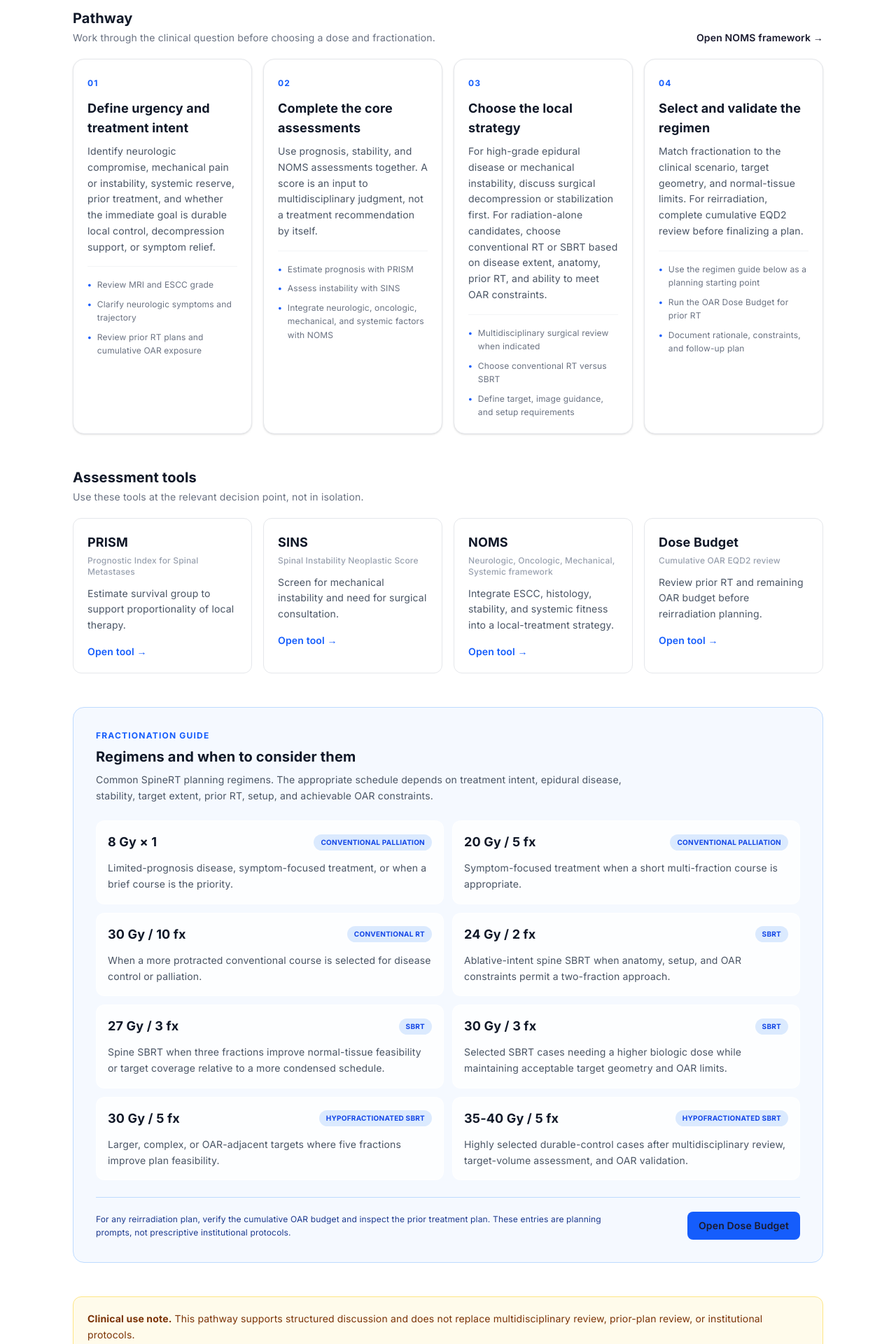
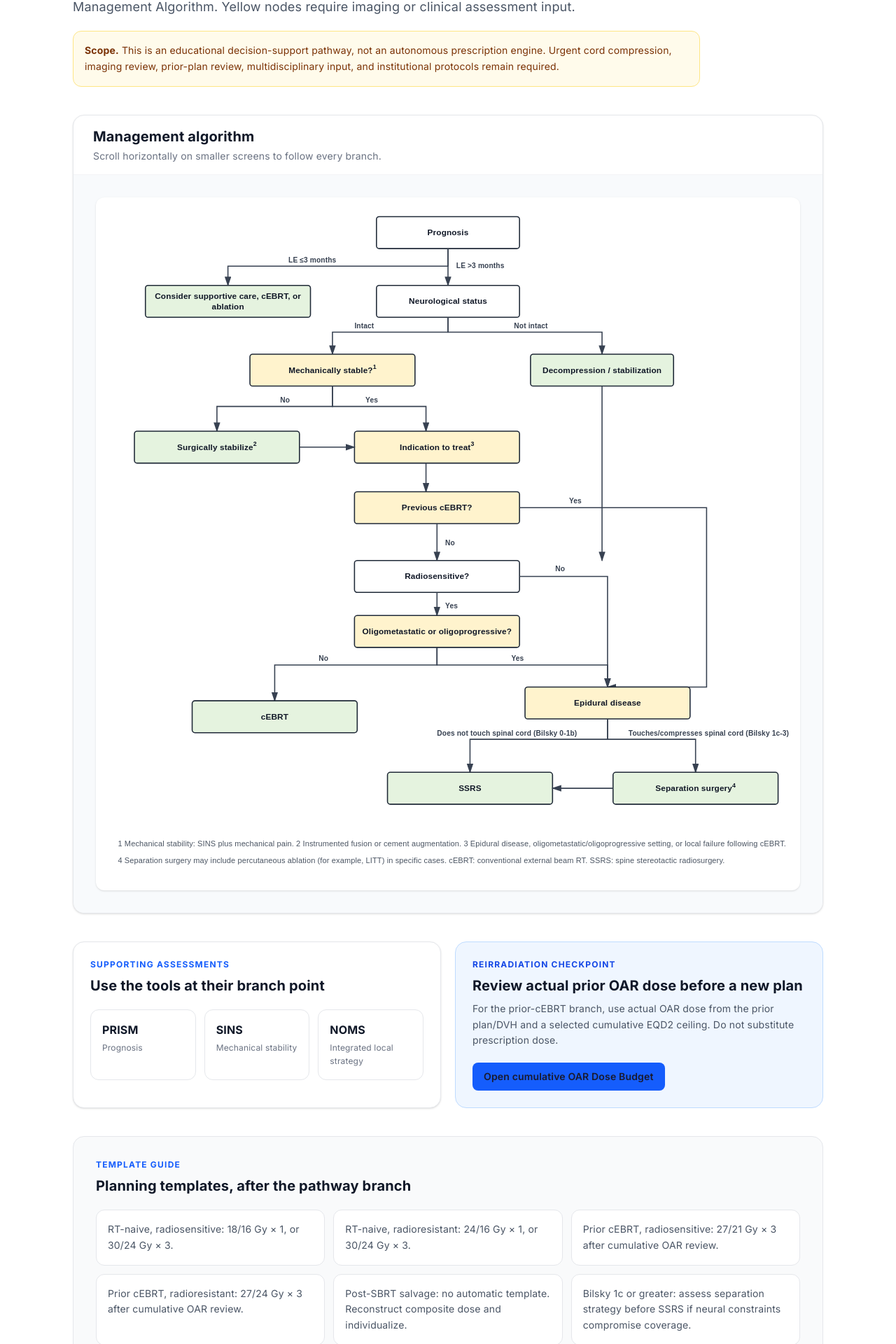
Before and after one commit to kabsam549-bot/spine-hub, a Next.js app: page /pathway in a window 1280 px wide. Shown: the part 317-2237 px from the top of the page at 70% size. Built offline with nearby package versions, Linux system fonts and the light colour scheme.

Commit message:
feat: align spine pathway with source algorithm

```diff
--- a/src/app/pathway/page.tsx
+++ b/src/app/pathway/page.tsx
@@ -1,186 +1,141 @@
 import Link from "next/link";
 
-const pathwaySteps = [
-  {
-    number: "01",
-    title: "Define urgency and treatment intent",
-    description:
-      "Identify neurologic compromise, mechanical pain or instability, systemic reserve, prior treatment, and whether the immediate goal is durable local control, decompression support, or symptom relief.",
-    actions: ["Review MRI and ESCC grade", "Clarify neurologic symptoms and trajectory", "Review prior RT plans and cumulative OAR exposure"],
-  },
-  {
-    number: "02",
-    title: "Complete the core assessments",
-    description:
-      "Use prognosis, stability, and NOMS assessments together. A score is an input to multidisciplinary judgment, not a treatment recommendation by itself.",
-    actions: ["Estimate prognosis with PRISM", "Assess instability with SINS", "Integrate neurologic, oncologic, mechanical, and systemic factors with NOMS"],
-  },
-  {
-    number: "03",
-    title: "Choose the local strategy",
-    description:
-      "For high-grade epidural disease or mechanical instability, discuss surgical decompression or stabilization first. For radiation-alone candidates, choose conventional RT or SBRT based on disease extent, anatomy, prior RT, and ability to meet OAR constraints.",
-    actions: ["Multidisciplinary surgical review when indicated", "Choose conventional RT versus SBRT", "Define target, image guidance, and setup requirements"],
-  },
-  {
-    number: "04",
-    title: "Select and validate the regimen",
-    description:
-      "Match fractionation to the clinical scenario, target geometry, and normal-tissue limits. For reirradiation, complete cumulative EQD2 review before finalizing a plan.",
-    actions: ["Use the regimen guide below as a planning starting point", "Run the OAR Dose Budget for prior RT", "Document rationale, constraints, and follow-up plan"],
-  },
-];
+type NodeProps = {
+  x: number;
+  y: number;
+  width: number;
+  height?: number;
+  children: React.ReactNode;
+  kind?: "decision" | "action" | "neutral";
+};
 
-const assessmentTools = [
-  {
-    href: "/prism",
-    title: "PRISM",
-    detail: "Prognostic Index for Spinal Metastases",
-    use: "Estimate survival group to support proportionality of local therapy.",
-  },
-  {
-    href: "/sins",
-    title: "SINS",
-    detail: "Spinal Instability Neoplastic Score",
-    use: "Screen for mechanical instability and need for surgical consultation.",
-  },
-  {
-    href: "/noms",
-    title: "NOMS",
-    detail: "Neurologic, Oncologic, Mechanical, Systemic framework",
-    use: "Integrate ESCC, histology, stability, and systemic fitness into a local-treatment strategy.",
-  },
-  {
-    href: "/dose-budget",
-    title: "Dose Budget",
-    detail: "Cumulative OAR EQD2 review",
-    use: "Review prior RT and remaining OAR budget before reirradiation planning.",
-  },
-];
+function Node({ x, y, width, height = 58, children, kind = "neutral" }: NodeProps) {
+  const fill = kind === "decision" ? "#fff3cd" : kind === "action" ? "#e5f3df" : "#ffffff";
+  return (
+    <g>
+      <rect x={x} y={y} width={width} height={height} rx="5" fill={fill} stroke="#1f2937" strokeWidth="2" />
+      <foreignObject x={x + 10} y={y + 6} width={width - 20} height={height - 12}>
+        <div style={{ height: "100%", display: "flex", alignItems: "center", justifyContent: "center", textAlign: "center", color: "#111827", fontSize: "15px", fontWeight: 600, lineHeight: 1.2 }}>
+          {children}
+        </div>
+      </foreignObject>
+    </g>
+  );
+}
 
-const regimens = [
-  {
-    regimen: "8 Gy × 1",
-    category: "Conventional palliation",
-    use: "Limited-prognosis disease, symptom-focused treatment, or when a brief course is the priority.",
-  },
-  {
-    regimen: "20 Gy / 5 fx",
-    category: "Conventional palliation",
-    use: "Symptom-focused treatment when a short multi-fraction course is appropriate.",
-  },
-  {
-    regimen: "30 Gy / 10 fx",
-    category: "Conventional RT",
-    use: "When a more protracted conventional course is selected for disease control or palliation.",
-  },
-  {
-    regimen: "24 Gy / 2 fx",
-    category: "SBRT",
-    use: "Ablative-intent spine SBRT when anatomy, setup, and OAR constraints permit a two-fraction approach.",
-  },
-  {
-    regimen: "27 Gy / 3 fx",
-    category: "SBRT",
-    use: "Spine SBRT when three fractions improve normal-tissue feasibility or target coverage relative to a more condensed schedule.",
-  },
-  {
-    regimen: "30 Gy / 3 fx",
-    category: "SBRT",
-    use: "Selected SBRT cases needing a higher biologic dose while maintaining acceptable target geometry and OAR limits.",
-  },
-  {
-    regimen: "30 Gy / 5 fx",
-    category: "Hypofractionated SBRT",
-    use: "Larger, complex, or OAR-adjacent targets where five fractions improve plan feasibility.",
-  },
-  {
-    regimen: "35-40 Gy / 5 fx",
-    category: "Hypofractionated SBRT",
-    use: "Highly selected durable-control cases after multidisciplinary review, target-volume assessment, and OAR validation.",
-  },
+function Line({ points, label }: { points: string; label?: { x: number; y: number; text: string } }) {
+  return (
+    <g>
+      <polyline points={points} fill="none" stroke="#374151" strokeWidth="2" markerEnd="url(#arrow)" />
+      {label && <text x={label.x} y={label.y} fill="#374151" fontSize="13" fontWeight="600">{label.text}</text>}
+    </g>
+  );
+}
+
+const templates = [
+  "RT-naive, radiosensitive: 18/16 Gy × 1, or 30/24 Gy × 3.",
+  "RT-naive, radioresistant: 24/16 Gy × 1, or 30/24 Gy × 3.",
+  "Prior cEBRT, radiosensitive: 27/21 Gy × 3 after cumulative OAR review.",
+  "Prior cEBRT, radioresistant: 27/24 Gy × 3 after cumulative OAR review.",
+  "Post-SBRT salvage: no automatic template. Reconstruct composite dose and individualize.",
+  "Bilsky 1c or greater: assess separation strategy before SSRS if neural constraints compromise coverage.",
 ];
 
 export default function PathwayPage() {
   return (
-    <div className="flex flex-col gap-12">
-      <section className="max-w-3xl pt-2">
-        <div className="inline-flex items-center gap-2 text-xs font-semibold uppercase tracking-widest text-blue-600">
-          <span className="h-px w-8 bg-blue-600" />Clinical Workflow
-        </div>
-        <h1 className="mt-4 text-3xl font-bold leading-tight text-gray-900 sm:text-4xl lg:text-5xl">
-          Spine treatment pathway
-        </h1>
-        <p className="mt-4 text-base leading-relaxed text-gray-500 sm:text-lg">
-          A practical sequence for moving from presentation to a treatment strategy, regimen selection, and reirradiation review.
-        </p>
+    <div className="mx-auto flex max-w-7xl flex-col gap-10">
+      <section className="max-w-4xl pt-2">
+        <div className="inline-flex items-center gap-2 text-xs font-semibold uppercase tracking-widest text-blue-600"><span className="h-px w-8 bg-blue-600" />MD Anderson framework</div>
+        <h1 className="mt-4 text-3xl font-bold leading-tight text-gray-900 sm:text-4xl lg:text-5xl">Spine metastasis management pathway</h1>
+        <p className="mt-4 text-base leading-relaxed text-gray-600 sm:text-lg">The clinical pathway, reproduced as a decision tree from the simplified MD Anderson Spine Metastasis Management Algorithm. Yellow nodes require imaging or clinical assessment input.</p>
+        <div className="mt-5 rounded-xl border border-amber-200 bg-amber-50 p-4 text-sm leading-relaxed text-amber-900"><strong>Scope.</strong> This is an educational decision-support pathway, not an autonomous prescription engine. Urgent cord compression, imaging review, prior-plan review, multidisciplinary input, and institutional protocols remain required.</div>
       </section>
 
-      <section>
-        <div className="mb-5 flex items-end justify-between gap-4">
-          <div>
-            <h2 className="text-xl font-bold text-gray-900">Pathway</h2>
-            <p className="mt-1 text-sm text-gray-500">Work through the clinical question before choosing a dose and fractionation.</p>
-          </div>
-          <Link href="/noms" className="hidden text-sm font-semibold text-blue-600 hover:text-blue-700 sm:block">Open NOMS framework →</Link>
+      <section className="overflow-hidden rounded-2xl border border-gray-200 bg-white shadow-sm">
+        <div className="border-b border-gray-100 px-5 py-4 sm:px-7">
+          <h2 className="text-xl font-bold text-gray-900">Management algorithm</h2>
+          <p className="mt-1 text-sm text-gray-500">Scroll horizontally on smaller screens to follow every branch.</p>
         </div>
-        <div className="grid gap-4 lg:grid-cols-4">
-          {pathwaySteps.map((step) => (
-            <article key={step.number} className="rounded-2xl border border-gray-200 bg-white p-5 shadow-sm">
-              <span className="text-xs font-bold tracking-widest text-blue-600">{step.number}</span>
-              <h3 className="mt-3 text-lg font-bold text-gray-900">{step.title}</h3>
-              <p className="mt-2 text-sm leading-relaxed text-gray-600">{step.description}</p>
-              <ul className="mt-4 space-y-2 border-t border-gray-100 pt-4 text-xs leading-relaxed text-gray-500">
-                {step.actions.map((action) => <li key={action} className="flex gap-2"><span className="font-bold text-blue-600">•</span><span>{action}</span></li>)}
-              </ul>
-            </article>
-          ))}
+        <div className="overflow-x-auto bg-slate-50 p-5 sm:p-8">
+          <svg viewBox="0 0 1280 1260" role="img" aria-label="MD Anderson spine metastasis management decision tree" className="min-w-[960px] w-full rounded-xl bg-white shadow-sm" style={{ fontFamily: "Arial, sans-serif" }}>
+            <defs>
+              <marker id="arrow" markerWidth="10" markerHeight="10" refX="8" refY="3" orient="auto" markerUnits="strokeWidth"><path d="M0,0 L0,6 L9,3 z" fill="#374151" /></marker>
+            </defs>
+
+            <Node x={510} y={35} width={260}>Prognosis</Node>
+            <Line points="640,93 640,125 240,125 240,160" label={{ x: 350, y: 118, text: "LE ≤3 months" }} />
+            <Line points="640,93 640,160" label={{ x: 655, y: 128, text: "LE >3 months" }} />
+            <Node x={90} y={160} width={300} kind="action">Consider supportive care, cEBRT, or ablation</Node>
+            <Node x={510} y={160} width={260}>Neurological status</Node>
+
+            <Line points="640,218 640,245 430,245 430,285" label={{ x: 470, y: 238, text: "Intact" }} />
+            <Line points="640,218 640,245 920,245 920,285" label={{ x: 760, y: 238, text: "Not intact" }} />
+            <Node x={280} y={285} width={300} kind="decision">Mechanically stable?<sup>1</sup></Node>
+            <Node x={790} y={285} width={260} kind="action">Decompression / stabilization</Node>
+
+            <Line points="430,343 430,380 220,380 220,425" label={{ x: 335, y: 373, text: "No" }} />
+            <Line points="430,343 430,380 600,380 600,425" label={{ x: 490, y: 373, text: "Yes" }} />
+            <Node x={70} y={425} width={300} kind="action">Surgically stabilize<sup>2</sup></Node>
+            <Node x={470} y={425} width={300} kind="decision">Indication to treat<sup>3</sup></Node>
+            <Line points="370,454 470,454" />
+
+            <Line points="600,483 600,535" />
+            <Node x={470} y={535} width={300} kind="decision">Previous cEBRT?</Node>
+            <Line points="620,593 620,660" label={{ x: 635, y: 632, text: "No" }} />
+            <Line points="770,564 1110,564 1110,890 930,890" label={{ x: 860, y: 556, text: "Yes" }} />
+            <Line points="920,343 920,660" />
+            <Node x={470} y={660} width={300}>Radiosensitive?</Node>
+
+            <Line points="620,718 620,760" label={{ x: 635, y: 747, text: "Yes" }} />
+            <Line points="770,689 930,689 930,890" label={{ x: 835, y: 680, text: "No" }} />
+            <Node x={470} y={760} width={300} kind="decision">Oligometastatic or oligoprogressive?</Node>
+            <Line points="620,818 620,850 325,850 325,915" label={{ x: 405, y: 842, text: "No" }} />
+            <Line points="620,818 620,850 930,850 930,890" label={{ x: 755, y: 842, text: "Yes" }} />
+            <Node x={175} y={915} width={300} kind="action">cEBRT</Node>
+            <Node x={780} y={890} width={300} kind="decision">Epidural disease</Node>
+
+            <Line points="930,948 930,985 680,985 680,1045" label={{ x: 620, y: 978, text: "Does not touch spinal cord (Bilsky 0-1b)" }} />
+            <Line points="930,948 930,985 1090,985 1090,1045" label={{ x: 968, y: 978, text: "Touches/compresses spinal cord (Bilsky 1c-3)" }} />
+            <Node x={530} y={1045} width={300} kind="action">SSRS</Node>
+            <Node x={940} y={1045} width={300} kind="action">Separation surgery<sup>4</sup></Node>
+            <Line points="940,1074 830,1074" />
+
+            <text x="40" y="1180" fill="#4b5563" fontSize="14">1 Mechanical stability: SINS plus mechanical pain. 2 Instrumented fusion or cement augmentation. 3 Epidural disease, oligometastatic/oligoprogressive setting, or local failure following cEBRT.</text>
+            <text x="40" y="1210" fill="#4b5563" fontSize="14">4 Separation surgery may include percutaneous ablation (for example, LITT) in specific cases. cEBRT: conventional external beam RT. SSRS: spine stereotactic radiosurgery.</text>
+          </svg>
         </div>
       </section>
 
-      <section>
-        <h2 className="text-xl font-bold text-gray-900">Assessment tools</h2>
-        <p className="mt-1 text-sm text-gray-500">Use these tools at the relevant decision point, not in isolation.</p>
-        <div className="mt-5 grid gap-4 sm:grid-cols-2 lg:grid-cols-4">
-          {assessmentTools.map((tool) => (
-            <Link key={tool.href} href={tool.href} className="group rounded-xl border border-gray-200 bg-white p-5 transition-all hover:border-blue-300 hover:shadow-md">
-              <h3 className="text-lg font-bold text-gray-900 group-hover:text-blue-600">{tool.title}</h3>
-              <p className="mt-1 text-xs font-medium text-gray-400">{tool.detail}</p>
-              <p className="mt-3 text-sm leading-relaxed text-gray-600">{tool.use}</p>
-              <p className="mt-4 text-sm font-semibold text-blue-600">Open tool →</p>
-            </Link>
-          ))}
+      <section className="grid gap-5 lg:grid-cols-[1fr_1fr]">
+        <div className="rounded-2xl border border-gray-200 bg-white p-6 shadow-sm">
+          <p className="text-xs font-bold uppercase tracking-widest text-blue-600">Supporting assessments</p>
+          <h2 className="mt-2 text-xl font-bold text-gray-900">Use the tools at their branch point</h2>
+          <div className="mt-5 grid gap-3 sm:grid-cols-3">
+            {[{ href: "/prism", name: "PRISM", detail: "Prognosis" }, { href: "/sins", name: "SINS", detail: "Mechanical stability" }, { href: "/noms", name: "NOMS", detail: "Integrated local strategy" }].map((tool) => (
+              <Link key={tool.href} href={tool.href} className="rounded-xl border border-gray-200 p-4 transition hover:border-blue-300 hover:bg-blue-50">
+                <p className="font-bold text-gray-900">{tool.name}</p><p className="mt-1 text-xs leading-relaxed text-gray-500">{tool.detail}</p>
+              </Link>
+            ))}
+          </div>
+        </div>
+        <div className="rounded-2xl border border-blue-200 bg-blue-50 p-6">
+          <p className="text-xs font-bold uppercase tracking-widest text-blue-700">Reirradiation checkpoint</p>
+          <h2 className="mt-2 text-xl font-bold text-gray-900">Review actual prior OAR dose before a new plan</h2>
+          <p className="mt-2 text-sm leading-relaxed text-gray-600">For the prior-cEBRT branch, use actual OAR dose from the prior plan/DVH and a selected cumulative EQD2 ceiling. Do not substitute prescription dose.</p>
+          <Link href="/dose-budget" className="mt-5 inline-flex rounded-lg bg-blue-600 px-4 py-2.5 text-sm font-semibold text-white hover:bg-blue-700">Open cumulative OAR Dose Budget</Link>
         </div>
       </section>
 
-      <section>
-        <div className="rounded-2xl border border-blue-200 bg-blue-50/60 p-6 sm:p-8">
-          <div className="max-w-3xl">
-            <p className="text-xs font-bold uppercase tracking-widest text-blue-600">Fractionation guide</p>
-            <h2 className="mt-2 text-xl font-bold text-gray-900">Regimens and when to consider them</h2>
-            <p className="mt-2 text-sm leading-relaxed text-gray-600">Common SpineRT planning regimens. The appropriate schedule depends on treatment intent, epidural disease, stability, target extent, prior RT, setup, and achievable OAR constraints.</p>
-          </div>
-          <div className="mt-6 grid gap-3 sm:grid-cols-2">
-            {regimens.map((item) => (
-              <article key={item.regimen} className="rounded-xl border border-white/80 bg-white/80 p-4">
-                <div className="flex flex-wrap items-center justify-between gap-2">
-                  <h3 className="text-lg font-bold text-gray-900">{item.regimen}</h3>
-                  <span className="rounded-full bg-blue-100 px-2.5 py-1 text-[10px] font-bold uppercase tracking-wide text-blue-700">{item.category}</span>
-                </div>
-                <p className="mt-3 text-sm leading-relaxed text-gray-600">{item.use}</p>
-              </article>
-            ))}
-          </div>
-          <div className="mt-6 flex flex-col gap-3 border-t border-blue-200 pt-5 sm:flex-row sm:items-center sm:justify-between">
-            <p className="max-w-3xl text-xs leading-relaxed text-blue-900">For any reirradiation plan, verify the cumulative OAR budget and inspect the prior treatment plan. These entries are planning prompts, not prescriptive institutional protocols.</p>
-            <Link href="/dose-budget" className="shrink-0 rounded-lg bg-blue-600 px-4 py-2.5 text-center text-sm font-semibold text-white hover:bg-blue-700">Open Dose Budget</Link>
-          </div>
+      <section className="rounded-2xl border border-gray-200 bg-gray-50 p-6 sm:p-8">
+        <p className="text-xs font-bold uppercase tracking-widest text-blue-600">Template guide</p>
+        <h2 className="mt-2 text-xl font-bold text-gray-900">Planning templates, after the pathway branch</h2>
+        <div className="mt-5 grid gap-3 sm:grid-cols-2 lg:grid-cols-3 text-sm">
+          {templates.map((template) => <p key={template} className="rounded-xl border border-gray-200 bg-white p-4 leading-relaxed text-gray-600">{template}</p>)}
         </div>
+        <p className="mt-5 text-xs leading-relaxed text-gray-500">These are service-template starting points, not outputs of the published algorithm or replacements for plan-specific anatomy, target coverage, institutional constraints, and cumulative OAR review.</p>
       </section>
 
-      <section className="rounded-xl border border-amber-200 bg-amber-50 p-5 text-sm leading-relaxed text-amber-900">
-        <strong>Clinical use note.</strong> This pathway supports structured discussion and does not replace multidisciplinary review, prior-plan review, or institutional protocols.
-      </section>
+      <section className="rounded-xl border border-gray-200 bg-white p-5 text-sm leading-relaxed text-gray-600"><strong className="text-gray-900">Source:</strong> Bahouth SM, Yeboa DN, Ghia AJ, et al. <em>Advances in the management of spinal metastases: what the radiologist needs to know.</em> Br J Radiol. 2023;96:20220267. <a className="font-semibold text-blue-600 hover:underline" href="https://pmc.ncbi.nlm.nih.gov/articles/PMC10997009/" target="_blank" rel="noreferrer">Read the open-access article</a>.</section>
     </div>
   );
 }
```
